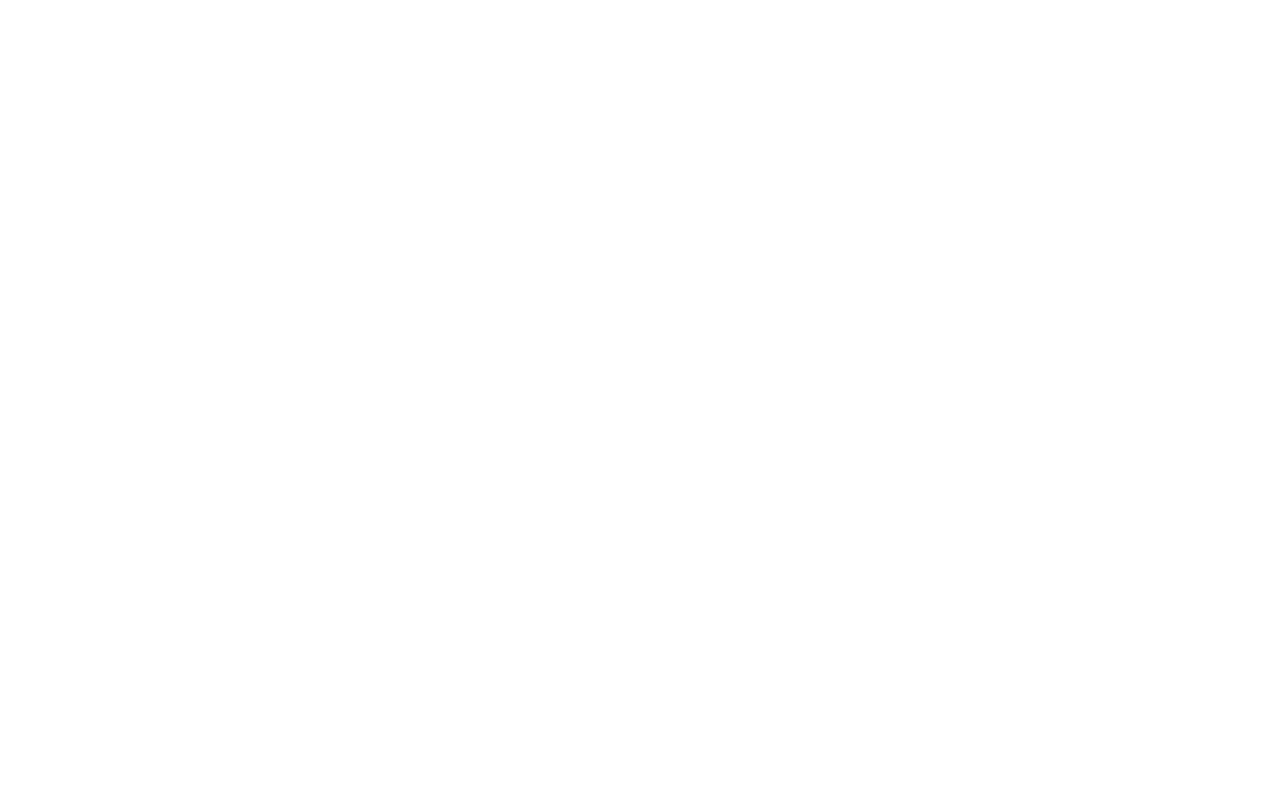
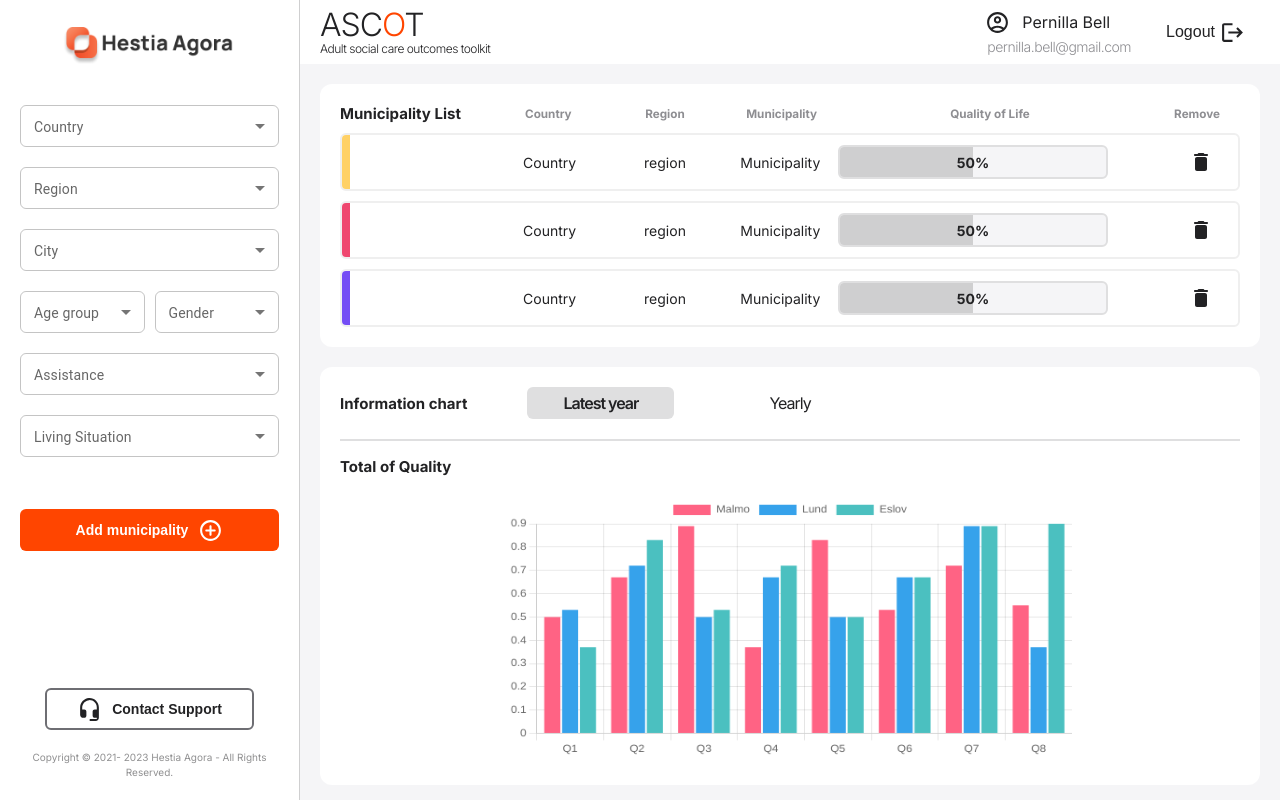
Before and after one commit to code-from-basement/ascot-analytics-web-app, a React (Vite) app: page /application/barchart in a window 1280 px wide. Before the commit this address had no page. Built offline with nearby package versions, Linux system fonts and the light colour scheme.

Commit message:
-add chart tabs -add line chart -add bar chart

```diff
--- a/package.json
+++ b/package.json
@@ -14,9 +14,13 @@
     "@emotion/styled": "^11.11.0",
     "@mui/icons-material": "^5.14.16",
     "@mui/material": "^5.14.16",
+    "@toast-ui/react-chart": "^4.7.1",
+    "chart.js": "^4.4.0",
     "react": "^18.2.0",
+    "react-chartjs-2": "^5.2.0",
     "react-dom": "^18.2.0",
-    "react-router-dom": "^6.18.0"
+    "react-router-dom": "^6.18.0",
+    "react-tabs": "^6.0.2"
   },
   "devDependencies": {
     "@types/react": "^18.2.15",
--- a/src/App.tsx
+++ b/src/App.tsx
@@ -3,6 +3,8 @@
 import Application from "./Components/Pages/Application/Application";
 import Login from "./Components/Pages/Login/Login";
 import HomePage from "./Components/Pages/HomePage/HomePage";
+import BarChart from "./Components/Layouts/Main/ChartContainer/BarChart/BarChart";
+import LineChart from "./Components/Layouts/Main/ChartContainer/LineChart/LineChart";
 
 function App() {
   return (
@@ -10,7 +12,10 @@
       <Routes>
         <Route path="/" element={<HomePage />} />
         <Route index element={<Navigate to="application" />} />
-        <Route path="application" element={<Application />} />
+        <Route path="application" element={<Application />} >
+          <Route path="barchart" element={<BarChart />} />
+          <Route path="linechart" element={<LineChart />} />
+        </Route>
         <Route path="login" element={<Login />} />
       </Routes>
     </BrowserRouter>
--- /dev/null
+++ b/src/Components/Layouts/Main/ChartContainer/BarChart/BarChart.module.css
@@ -0,0 +1,25 @@
+.barChart{
+    width: 100%;
+    height: 80%;
+    display: flex;
+    flex-direction: column;
+    justify-content: center;
+    align-items: center;
+
+}
+.title{
+    display: flex;
+    align-items: center;
+    justify-content: flex-start;
+    height: 3rem;
+    width: 100%;
+    margin-top: 1rem;
+}
+.chart{
+    display: flex;
+    justify-content: center;
+    align-items: center;
+    /* width: 50% !important;
+    height: auto !important; */
+    padding: 2rem;
+}
--- /dev/null
+++ b/src/Components/Layouts/Main/ChartContainer/BarChart/BarChart.tsx
@@ -0,0 +1,79 @@
+import React from 'react'
+import Styles from './BarChart.module.css'
+import {
+  Chart as ChartJS,
+  CategoryScale,
+  LinearScale,
+  BarElement,
+  Tooltip,
+  Legend
+} from "chart.js";
+import { Bar } from "react-chartjs-2";
+ChartJS.register(
+  CategoryScale,
+  LinearScale,
+  BarElement,
+  Tooltip,
+  Legend
+
+)
+
+
+function BarChart() {
+
+  const data={
+    labels: ["Q1", "Q2", "Q3", "Q4", "Q5", "Q6", "Q7", "Q8"],
+    datasets: [
+     {
+      label:"Malmo",
+      data: [0.5, 0.67, 0.89, 0.37, 0.83, 0.53, 0.72, 0.55],
+      backgroundColor:'rgb(255, 99, 132)',
+      borderColor:"black",
+
+     },
+     {
+      label:"Lund",
+      data: [0.53, 0.72, 0.5, 0.67, 0.5, 0.67, 0.89, 0.37],
+      backgroundColor:'rgb(54, 162, 235)',
+      borderColor:"black",
+
+     },
+     {
+      label:"Eslov",
+      data: [0.37, 0.83, 0.53, 0.72, 0.5, 0.67, 0.89, 0.9],
+      backgroundColor:'rgb(75, 192, 192)',
+      borderColor:"black",
+
+     }
+    ],
+  }
+
+  const options={
+    // scales: {
+    //   y: {
+    //     beginAtZero: true,
+    //     ticks: {
+    //       stepSize: 1,
+    //       fontColor: "#ff0000"
+    //     }
+    //   }
+    // },
+    // plugins: {
+    //   legend: {
+    //     labels: {
+    //       fontColor: "#ff0000"
+    //     }
+    //   }
+    // }
+
+  }
+
+  return <div className={Styles.barChart}>
+    <div className={Styles.title}>
+        <h2>Total of Quality</h2>
+    </div>
+    <Bar className={Styles.chart} data={data} options={options}/>
+    </div>;
+}
+
+export default BarChart
--- a/src/Components/Layouts/Main/ChartContainer/ChartContainer.module.css
+++ b/src/Components/Layouts/Main/ChartContainer/ChartContainer.module.css
@@ -5,3 +5,31 @@
   border-radius: var(--border-radius-md);
   height: 60%;
 }
+.chartNavbar{
+  display: flex;
+  justify-content: flex-start;
+  align-items: center;
+  gap: 6rem;
+}
+
+.chartContainer a{
+  text-decoration: none;
+  color: var(--color-gray-900);
+  font-size: var(--font-s-sm);
+  letter-spacing: -1px;
+  padding: 0.5rem 3.5rem;
+}
+.active{
+  font-weight: var(--font-w-semiBold);
+  border: 1px solid transparent;
+  border-radius: var(--border-radius-sm);
+  background-color: var(--color-gray-300);
+}
+
+.dividedLine hr{
+  width: 100%;
+  height: 1px;
+  margin:var(--spacing-md) 0;
+  border:1px solid var(--color-gray-300);
+
+}
--- a/src/Components/Layouts/Main/ChartContainer/ChartContainer.tsx
+++ b/src/Components/Layouts/Main/ChartContainer/ChartContainer.tsx
@@ -1,10 +1,31 @@
-import STyles from "./ChartContainer.module.css";
+import Styles from "./ChartContainer.module.css";
 import React from "react";
+import { Link, NavLink, Outlet} from "react-router-dom";
 
 function ChartContainer() {
   return (
-    <div className={STyles.chartContainer}>
-      <h2>Information chart</h2>
+    <div className={Styles.chartContainer}>
+      <nav className={Styles.chartNavbar}>
+        <h2>Information chart</h2>
+        <NavLink to="/application/barchart"
+          className={({ isActive, isPending }) =>
+          isPending ? Styles.pending : isActive ? Styles.active : ""
+          }
+        >
+          Latest year
+        </NavLink>
+        <NavLink to="/application/linechart"
+          className={({ isActive, isPending }) =>
+          isPending ? Styles.pending : isActive ? Styles.active : ""
+          }
+        >
+          Yearly
+        </NavLink>
+      </nav>
+      <div className={Styles.dividedLine}>
+        <hr/>
+      </div>
+      <Outlet/>
     </div>
   );
 }
--- /dev/null
+++ b/src/Components/Layouts/Main/ChartContainer/LineChart/LineChart.module.css
@@ -0,0 +1,6 @@
+.lineChart{
+    width: 100%;
+    display: flex;
+    justify-content: center;
+    align-items: center;
+}
--- /dev/null
+++ b/src/Components/Layouts/Main/ChartContainer/LineChart/LineChart.tsx
@@ -0,0 +1,10 @@
+import React from 'react'
+import Styles from './LineChart.module.css'
+
+function LineChart() {
+  return (
+    <div className={Styles.lineChart}>LineChart</div>
+  )
+}
+
+export default LineChart
```
Also changed, not shown: 1 other file (tests, documents, lock files or other folders).
